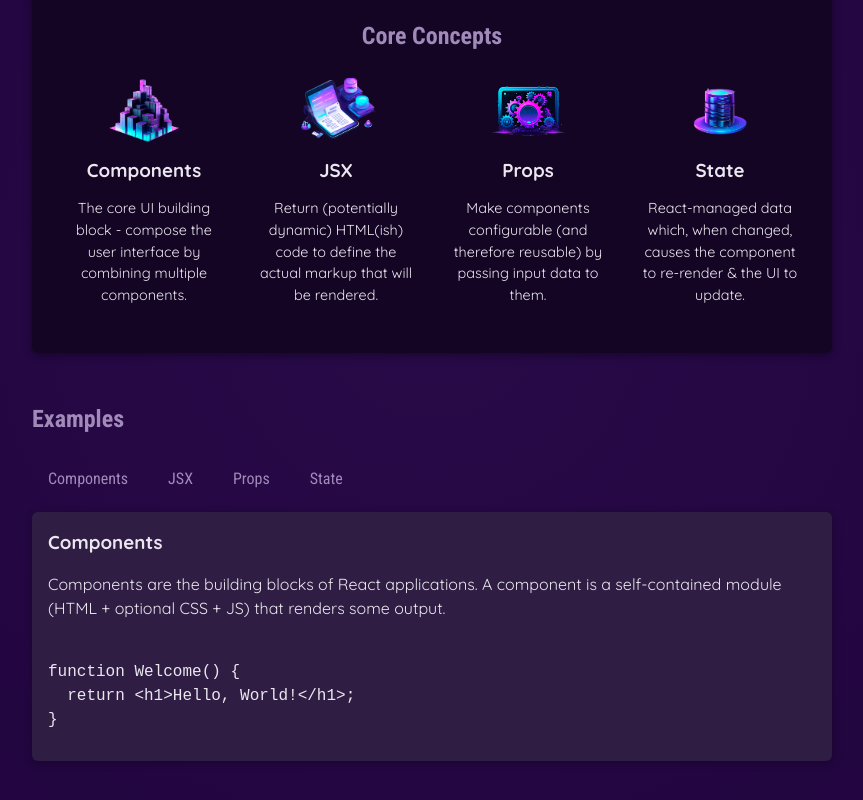
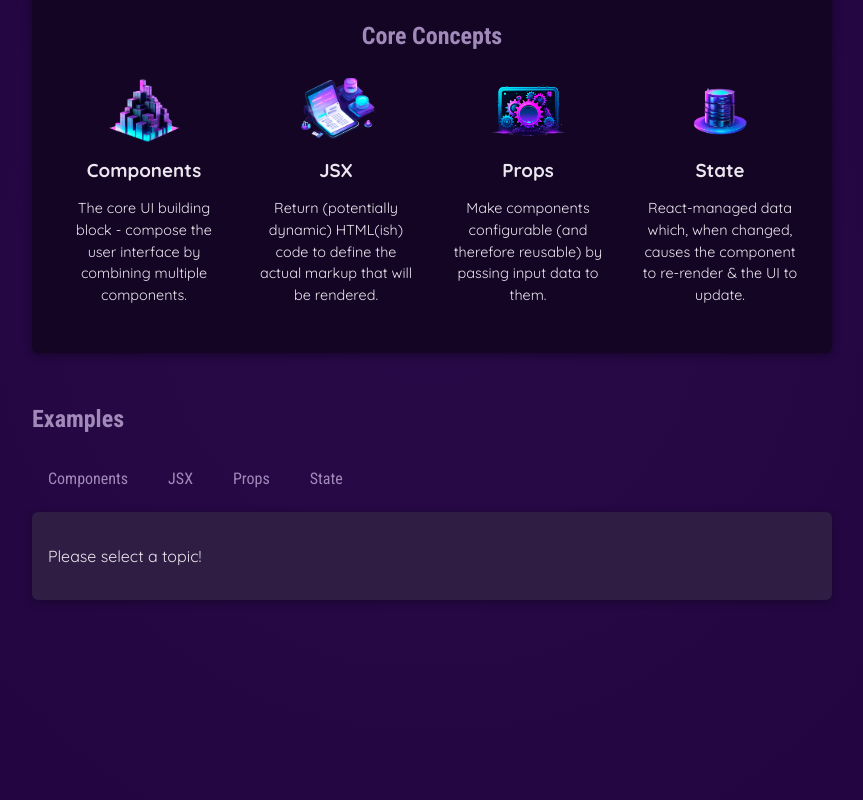
Before and after one commit to claudiney63/react-the-complete-guide-2024, a React (Vite) app in the folder 01-starting-project/: page / in a window 1280 px wide. Shown: the part 346-1146 px from the top of the page, without its empty margins (208-1071 px from the left). Built offline with nearby package versions, Linux system fonts and the light colour scheme.

Commit message:
Rendering Content Conditionally

```diff
--- a/01-starting-project/src/App.jsx
+++ b/01-starting-project/src/App.jsx
@@ -5,7 +5,7 @@ import CoreConcepts from "./components/CoreConcepts.jsx";
 import TabButton from "./components/TabButton.jsx";
 
 function App() {
-  const [selectedTab, setSelectedTab] = useState("components");
+  const [selectedTab, setSelectedTab] = useState("");
 
   function handleSelect(selectedTab) {
     setSelectedTab(selectedTab);
@@ -41,11 +41,16 @@ function App() {
             <TabButton onSelect={() => handleSelect("state")}>State</TabButton>
           </menu>
           <div id="tab-content">
-            <h3>{EXAMPLES[selectedTab].title}</h3>
-            <p>{EXAMPLES[selectedTab].description}</p>
-            <pre>
-              <code>{EXAMPLES[selectedTab].code}</code>
-            </pre>
+            {selectedTab && (
+              <>
+                <h3>{EXAMPLES[selectedTab].title}</h3>
+                <p>{EXAMPLES[selectedTab].description}</p>
+                <pre>
+                  <code>{EXAMPLES[selectedTab].code}</code>
+                </pre>
+              </>
+            )}
+            <p>Please select a topic!</p>
           </div>
         </section>
       </main>
```
